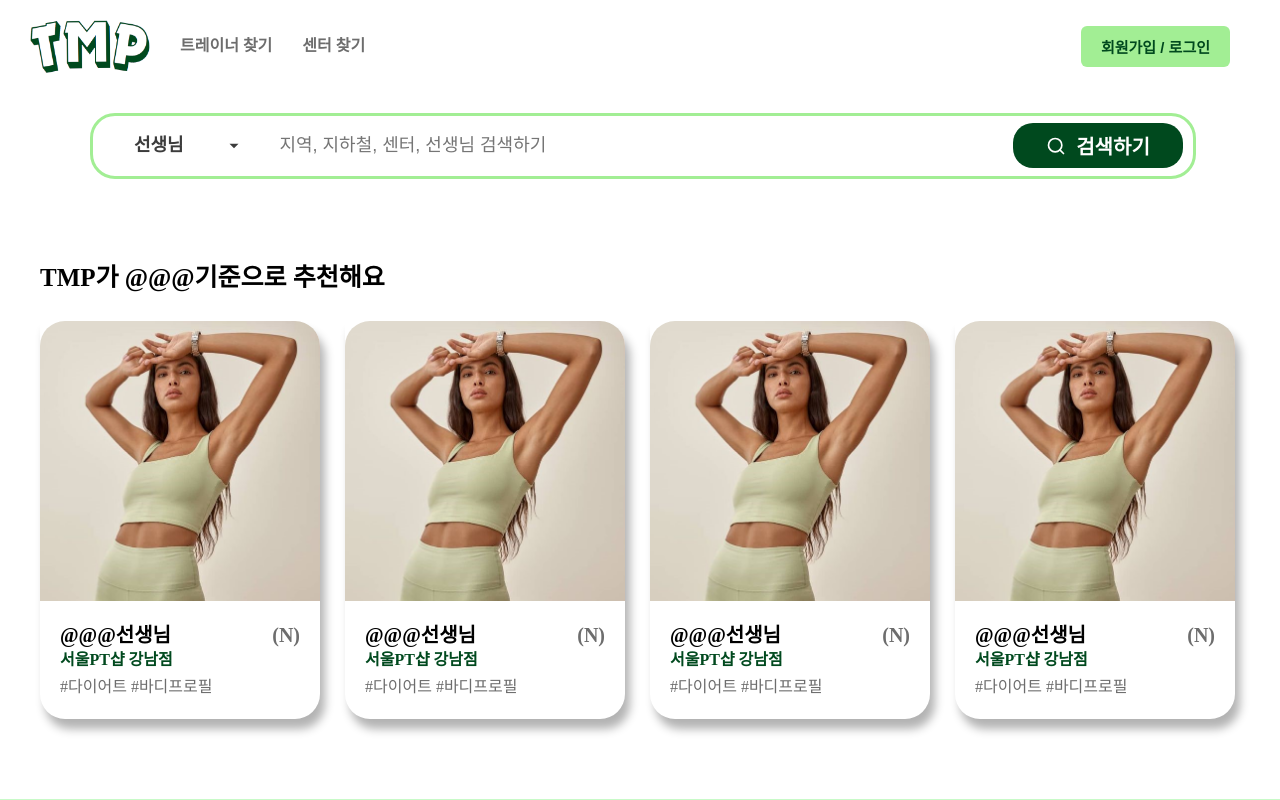
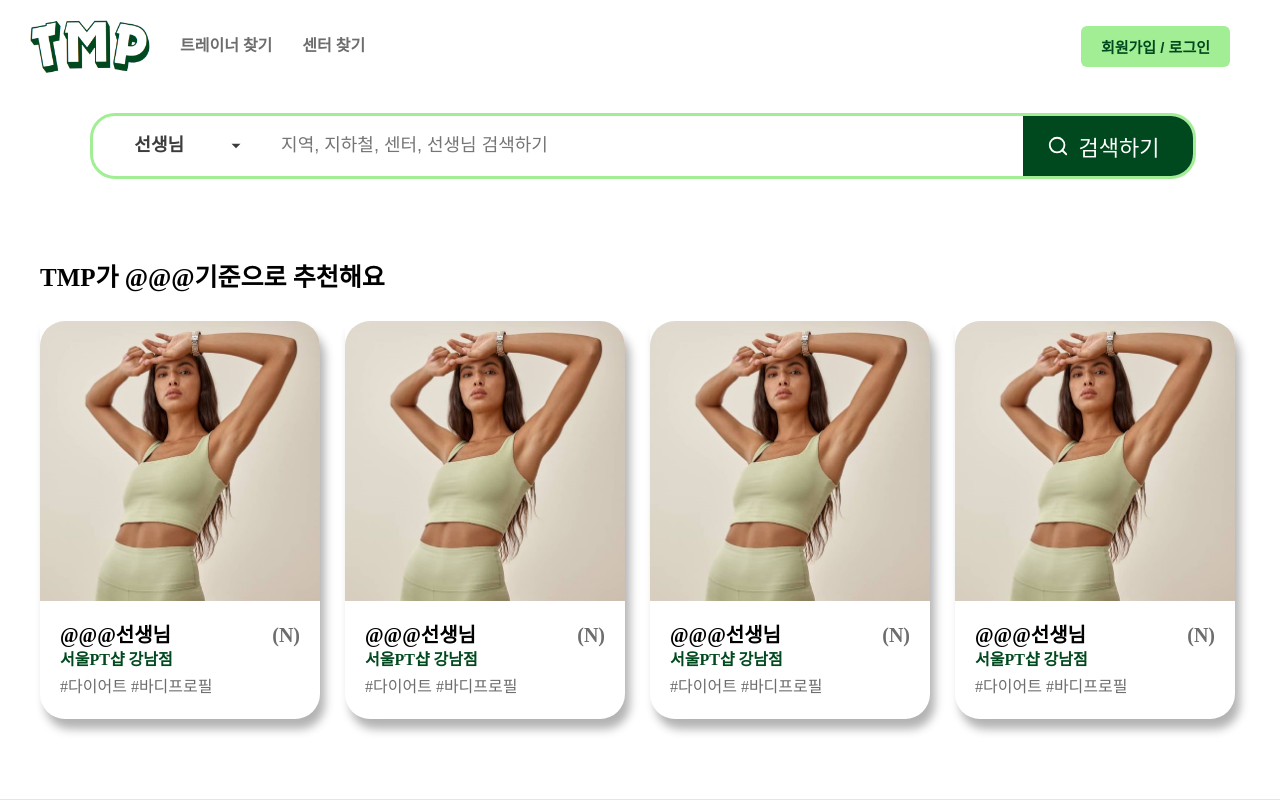
Before and after one commit to gaebonglee/TMP, a React (Create React App) app in the folder front-end/: page / in a window 1280 px wide. Shown: the top 800 px of the page. Built offline with nearby package versions, Linux system fonts and the light colour scheme; no server answers.

Commit message:
Search내용수정

```diff
--- a/front-end/src/components/mainpage/Search.jsx
+++ b/front-end/src/components/mainpage/Search.jsx
@@ -62,10 +62,12 @@ const Search = () => {
           )}
           <div className="searchListbox"></div>
         </div>
-        <button className="search_icon">
-          <FiSearch />
-          <a>검색하기</a>
-        </button>
+        <div className="search_icon">
+          <button>
+            <FiSearch style={{paddingTop:'5px'}}/>
+            <a>검색하기</a>
+          </button>
+        </div>
       </div>
     </div>
   );
--- a/front-end/src/components/mainpage/Search.scss
+++ b/front-end/src/components/mainpage/Search.scss
@@ -84,7 +84,7 @@
   cursor: pointer;
 }
 
-.search_icon {
+/*.search_icon {
   display: flex;
   flex-direction: row;
   gap: 10px;
@@ -100,5 +100,32 @@
   min-width: 170px;
   background-color: $green2;
   color: $white;
-  border-radius: $border-radius-2;
+  border-top-left-radius: 0;
+  border-bottom-left-radius: 0;
+  border-top-right-radius: $border-radius-3;
+  border-bottom-right-radius: $border-radius-3;
+}*/
+.search_icon {
+  display: flex;
+  justify-content: center;
+  align-items: center;
+  min-width: 170px;
+  height: 60px;
+  background-color: $green2;
+  border-top-left-radius: 0;
+  border-bottom-left-radius: 0;
+  border-top-right-radius: 22px;
+  border-bottom-right-radius: 22px;
 }
+
+.search_icon > button {
+  display: flex;
+  flex-direction: row;
+  gap: 10px;
+  margin-right: 10px;
+  position: relative;
+  font-size: $h2;
+  background-color: $green2;
+  border: none;
+  color: $white;
+}
```
